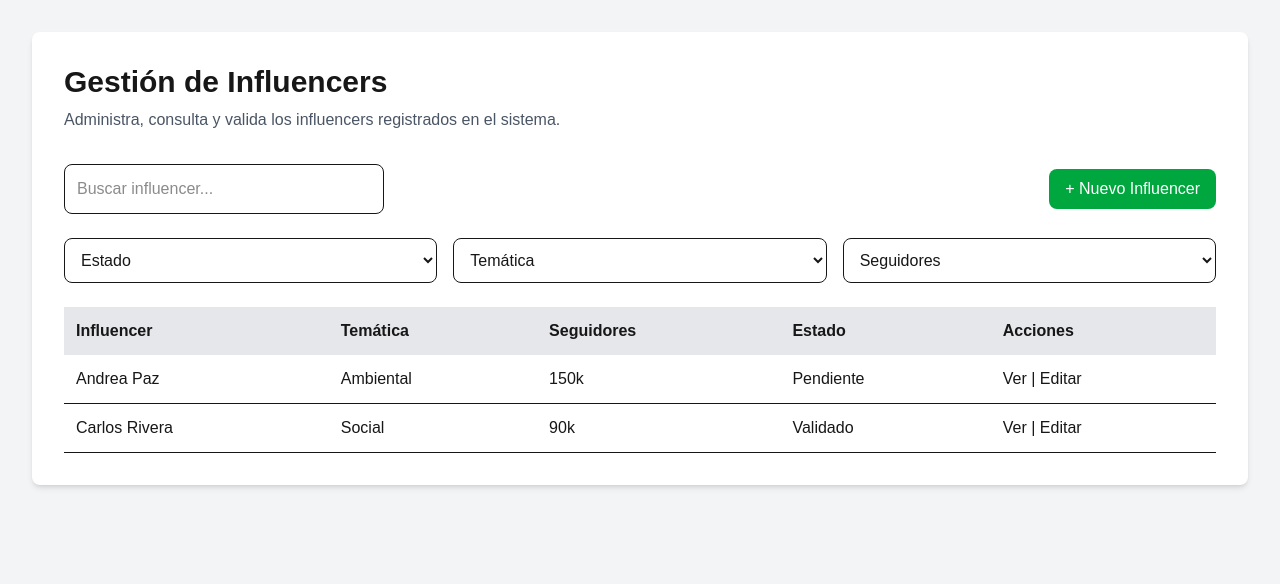
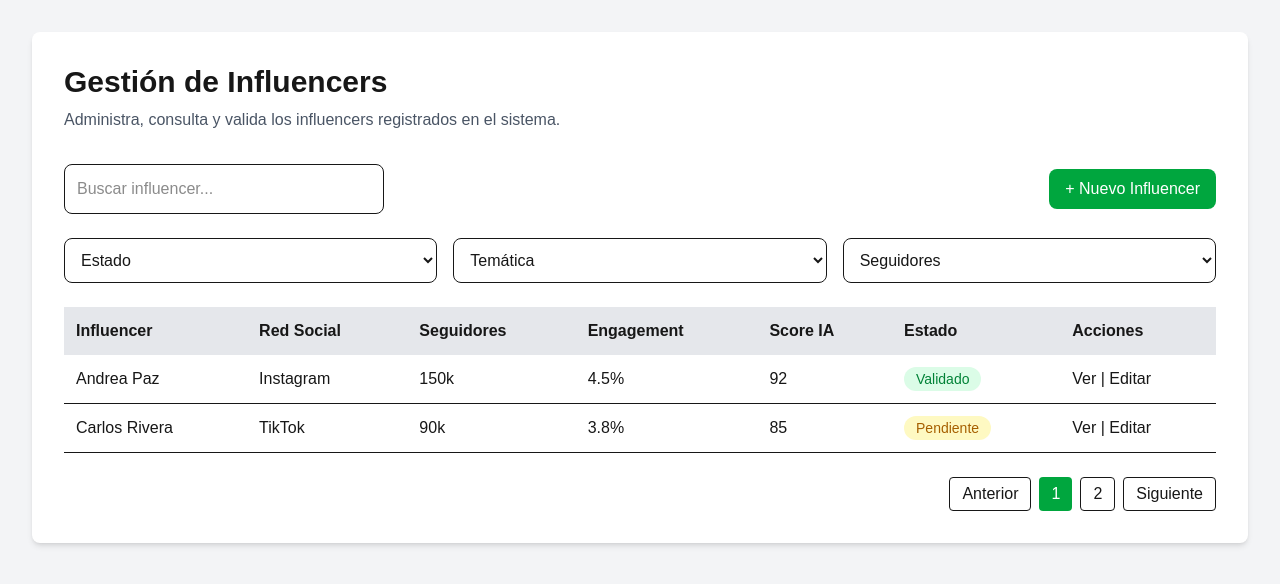
Before and after one commit to Jhair-Martel25/SISTEMAS_INFLUENCERS_FRONTEND, a Next.js app: page /influencers/gestion in a window 1280 px wide. Shown: the top 584 px of the page. Built offline with nearby package versions, Linux system fonts and the light colour scheme.

Commit message:
feat: gestion de influencers v1

```diff
--- a/src/app/influencers/gestion/page.tsx
+++ b/src/app/influencers/gestion/page.tsx
@@ -11,11 +11,11 @@ export default function GestionInfluencersPage() {
           </p>
         </div>
 
-        <div className="flex justify-between items-center mb-6">
+        <div className="flex flex-col md:flex-row justify-between items-center gap-4 mb-6">
           <input
             type="text"
             placeholder="Buscar influencer..."
-            className="border rounded-lg p-3 w-80"
+            className="border rounded-lg p-3 w-full md:w-80"
           />
           <button className="bg-green-600 text-white px-4 py-2 rounded-lg">
             + Nuevo Influencer
@@ -44,38 +44,66 @@ export default function GestionInfluencersPage() {
             <option>100k+</option>
           </select>
         </div>
-
         <div className="overflow-x-auto">
           <table className="w-full border-collapse">
             <thead>
               <tr className="bg-gray-200">
                 <th className="p-3 text-left">Influencer</th>
-                <th className="p-3 text-left">Temática</th>
+                <th className="p-3 text-left">Red Social</th>
                 <th className="p-3 text-left">Seguidores</th>
+                <th className="p-3 text-left">Engagement</th>
+                <th className="p-3 text-left">Score IA</th>
                 <th className="p-3 text-left">Estado</th>
                 <th className="p-3 text-left">Acciones</th>
               </tr>
             </thead>
-
             <tbody>
               <tr className="border-b">
                 <td className="p-3">Andrea Paz</td>
-                <td className="p-3">Ambiental</td>
+                <td className="p-3">Instagram</td>
                 <td className="p-3">150k</td>
-                <td className="p-3">Pendiente</td>
+                <td className="p-3">4.5%</td>
+                <td className="p-3">92</td>
+                <td className="p-3">
+                  <span className="bg-green-100 text-green-700 px-3 py-1 rounded-full text-sm">
+                    Validado
+                  </span>
+                </td>
                 <td className="p-3">Ver | Editar</td>
               </tr>
-
               <tr className="border-b">
                 <td className="p-3">Carlos Rivera</td>
-                <td className="p-3">Social</td>
+                <td className="p-3">TikTok</td>
                 <td className="p-3">90k</td>
-                <td className="p-3">Validado</td>
+                <td className="p-3">3.8%</td>
+                <td className="p-3">85</td>
+                <td className="p-3">
+                  <span className="bg-yellow-100 text-yellow-700 px-3 py-1 rounded-full text-sm">
+                    Pendiente
+                  </span>
+                </td>
                 <td className="p-3">Ver | Editar</td>
               </tr>
             </tbody>
           </table>
         </div>
+        <div className="flex justify-end mt-6 gap-2">
+          <button className="border px-3 py-1 rounded">
+            Anterior
+          </button>
+
+          <button className="bg-green-600 text-white px-3 py-1 rounded">
+            1
+          </button>
+
+          <button className="border px-3 py-1 rounded">
+            2
+          </button>
+
+          <button className="border px-3 py-1 rounded">
+            Siguiente
+          </button>
+        </div>
       </div>
     </main>
   );
```
